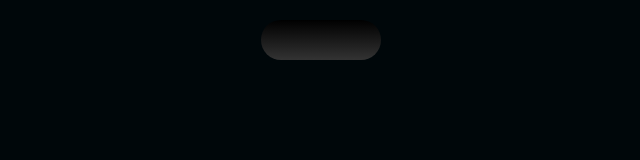
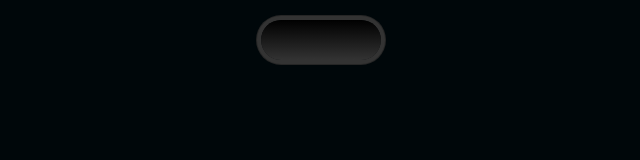
Before and after one commit to jakubfolta/CSSPlayground, a website: page index.html in a window 1280 px wide. Shown: the full height of the page, 319-959 px from the left. Drawn offline with Linux system fonts and the light colour scheme.

Commit message:
Solidify knowledge - glowing checkbox button.

```diff
--- a/style.css
+++ b/style.css
@@ -26,7 +26,10 @@ body {
   background: linear-gradient(0deg, hsl(0, 0%, 20%), hsl(0, 0%, 0%));
   border-radius: 20px;
   outline: none;
+  box-shadow: 0 0 0 4px hsl(0, 0%, 20%), 0 0 0 5px hsl(0, 0%, 15%);
 }
+
+
 
 
 
```
